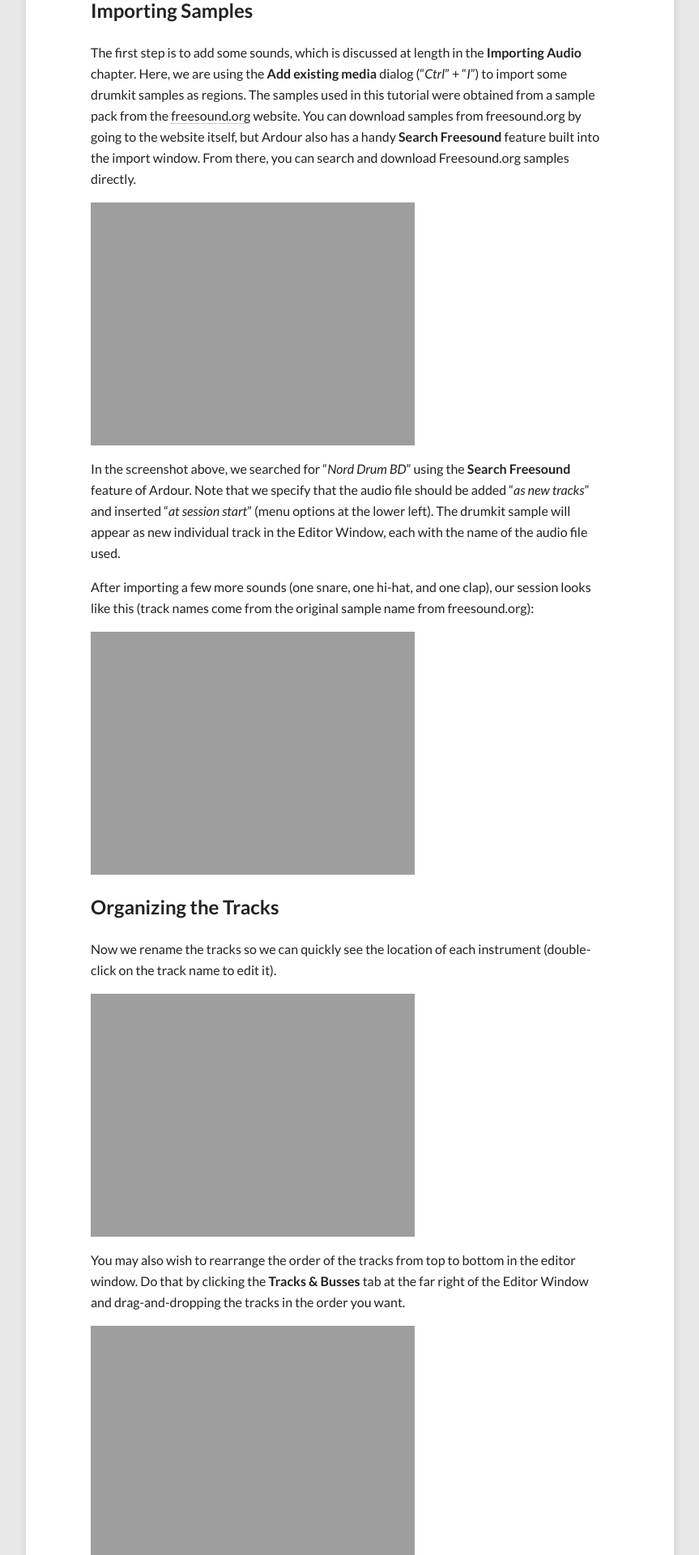
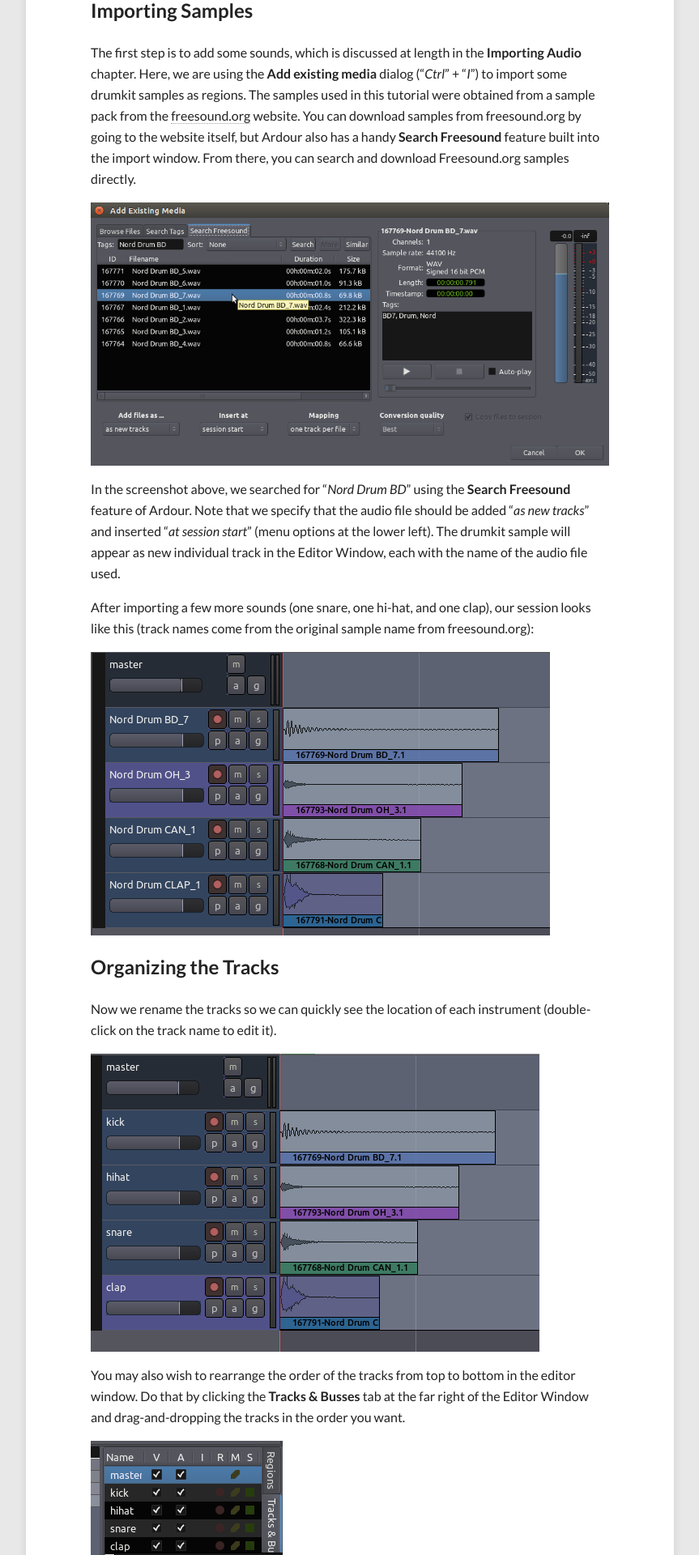
Before and after one commit to brunoruviaro/ardour4-tutorial, a Jekyll site: the page built from _posts/2014-08-29-arranging-tracks.md, in a window 1280 px wide. Shown: the part 703-2623 px from the top of the page at 81% size, without its empty margins (208-1071 px from the left). Built offline with Jekyll 4.4.1, drawn with Linux system fonts in a browser that asks for light colours; nearby versions of some CDN libraries.

Commit message:
Update arranging-tracks txt png

```diff
--- a/_posts/2014-08-29-arranging-tracks.md
+++ b/_posts/2014-08-29-arranging-tracks.md
@@ -32,7 +32,7 @@
 window. From there, you can search and download Freesound.org samples
 directly.
 
-![Freesound]({{ site.url }}/images/Ardour3_Freesound.png)
+![Freesound]({{ site.url }}/images/Ardour4_Freesound.png)
 
 In the screenshot above, we searched for "*Nord Drum BD*" using the
 **Search Freesound** feature of Ardour. Note that we specify that the
@@ -45,7 +45,7 @@
 our session looks like this (track names come from the original sample
 name from freesound.org):
 
-![FS2]({{ site.url }}/images/Ardour3_Freesound_2.png)
+![FS2]({{ site.url }}/images/Ardour4_Freesound_2.png)
 
 Organizing the Tracks
 ---------------------
@@ -53,14 +53,14 @@
 Now we rename the tracks so we can quickly see the location of each
 instrument (double-click on the track name to edit it).
 
-![FS3]({{ site.url }}/images/Ardour3_Freesound_3.png)
+![FS3]({{ site.url }}/images/Ardour4_Freesound_3.png)
 
 You may also wish to rearrange the order of the tracks from top to
 bottom in the editor window. Do that by clicking the **Tracks &
 Busses** tab at the far right of the Editor Window and drag-and-dropping
 the tracks in the order you want.
 
-![FS4]({{ site.url }}/images/Ardour3_Freesound_4.png)
+![FS4]({{ site.url }}/images/Ardour4_Freesound_4.png)
 
 >Tip: you can also use the V check boxes in this tab to view or hide
 Tracks in the Main Canvas.
@@ -68,7 +68,7 @@
 Here we have ordered the drumkit so that the kick drum is on the bottom,
 the snare and high hat are in the middle, and the clap is on top.
 
-![FS6]({{ site.url }}/images/Ardour3_Freesound_6.png)
+![FS6]({{ site.url }}/images/Ardour4_Freesound_5.png)
 
 Continuing
 ----------
```
Also changed, not shown: images/Ardour4_Freesound.png (added), images/Ardour4_Freesound_2.png (added), images/Ardour4_Freesound_3.png (added), images/Ardour4_Freesound_4.png (added), images/Ardour4_Freesound_5.png (added).
